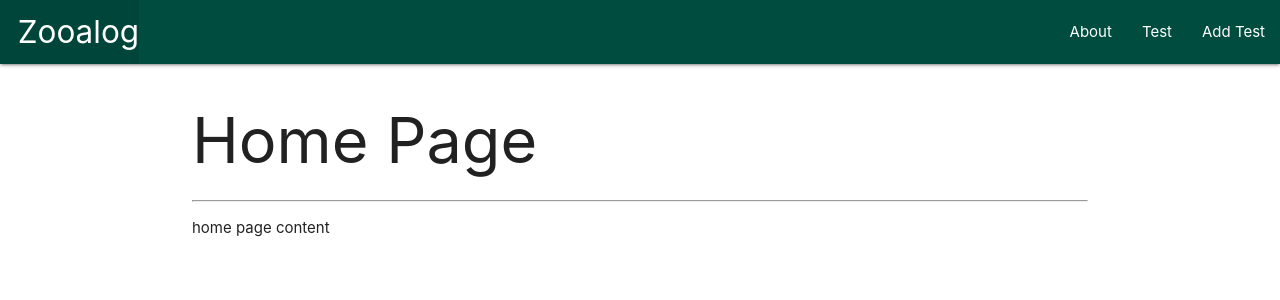
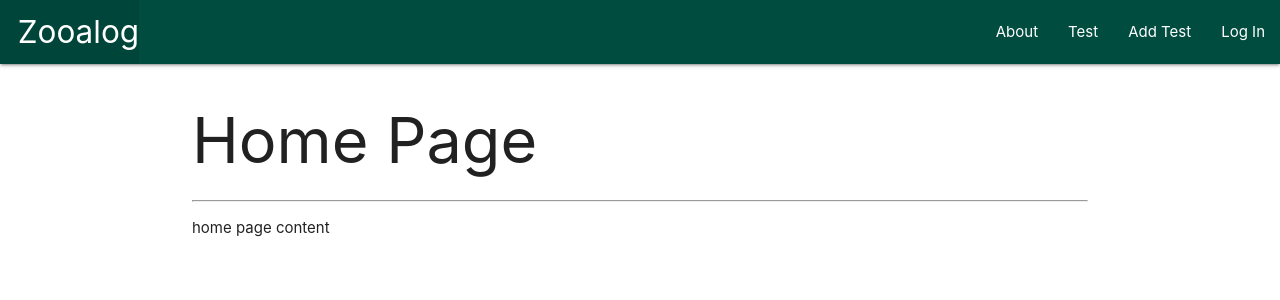
Before and after one commit to emilyaikens/Zooalog, a Django app: page / in a window 1280 px wide. Shown: the top 300 px of the page. Run offline with Django 3.2, Linux system fonts and the light colour scheme.

Commit message:
add login link to navbar

```diff
--- a/main_app/templates/base.html
+++ b/main_app/templates/base.html
@@ -25,9 +25,13 @@
             <li><a href="/" class="left brand-logo">&nbsp;&nbsp;Zooalog</a></li>
             </ul>
             <ul class="right">
+            {% if user.is_authenticated %}
+            {% else %}
+            {% endif %}
             <li><a href="{% url 'about' %}">About</a></li>
             <li><a href="{% url 'index' %}">Test</a></li>
             <li><a href="{% url 'test_create' %}">Add Test</a></li>
+            <li><a href="{% url 'login' %}">Log In</a></li>
             </ul>
         </div>
         </nav>
```
